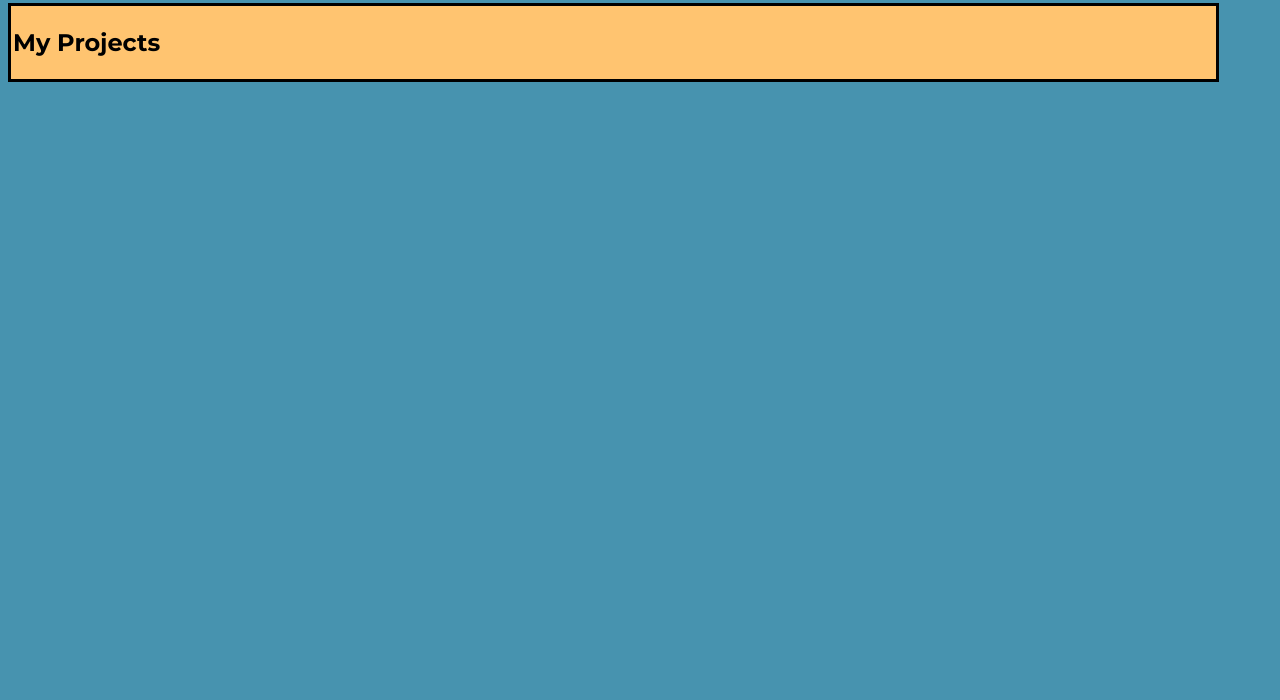
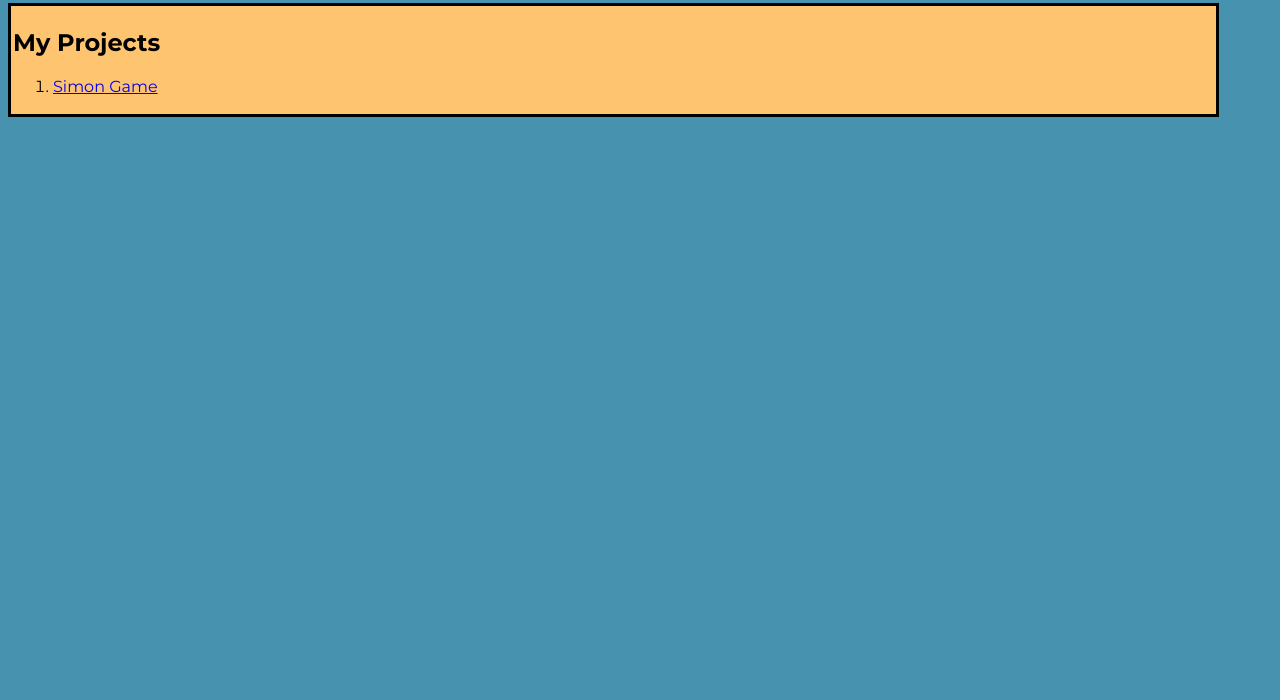
Before and after one commit to Cazisk/portfolio, a plain HTML site: page projects.html in a window 1280 px wide. Shown: the part 100-800 px from the top of the page. Drawn offline with Linux system fonts and the light colour scheme.

Commit message:
projects.html

```diff
--- a/projects.html
+++ b/projects.html
@@ -25,6 +25,11 @@
 
     <div id="resume">
         <h2>My Projects</h2>
+
+        <ol>
+            <li><a href="/SimonGame/index.html">Simon Game</a></li>
+        </ol>
+
     </div>
 
 </body>
```
